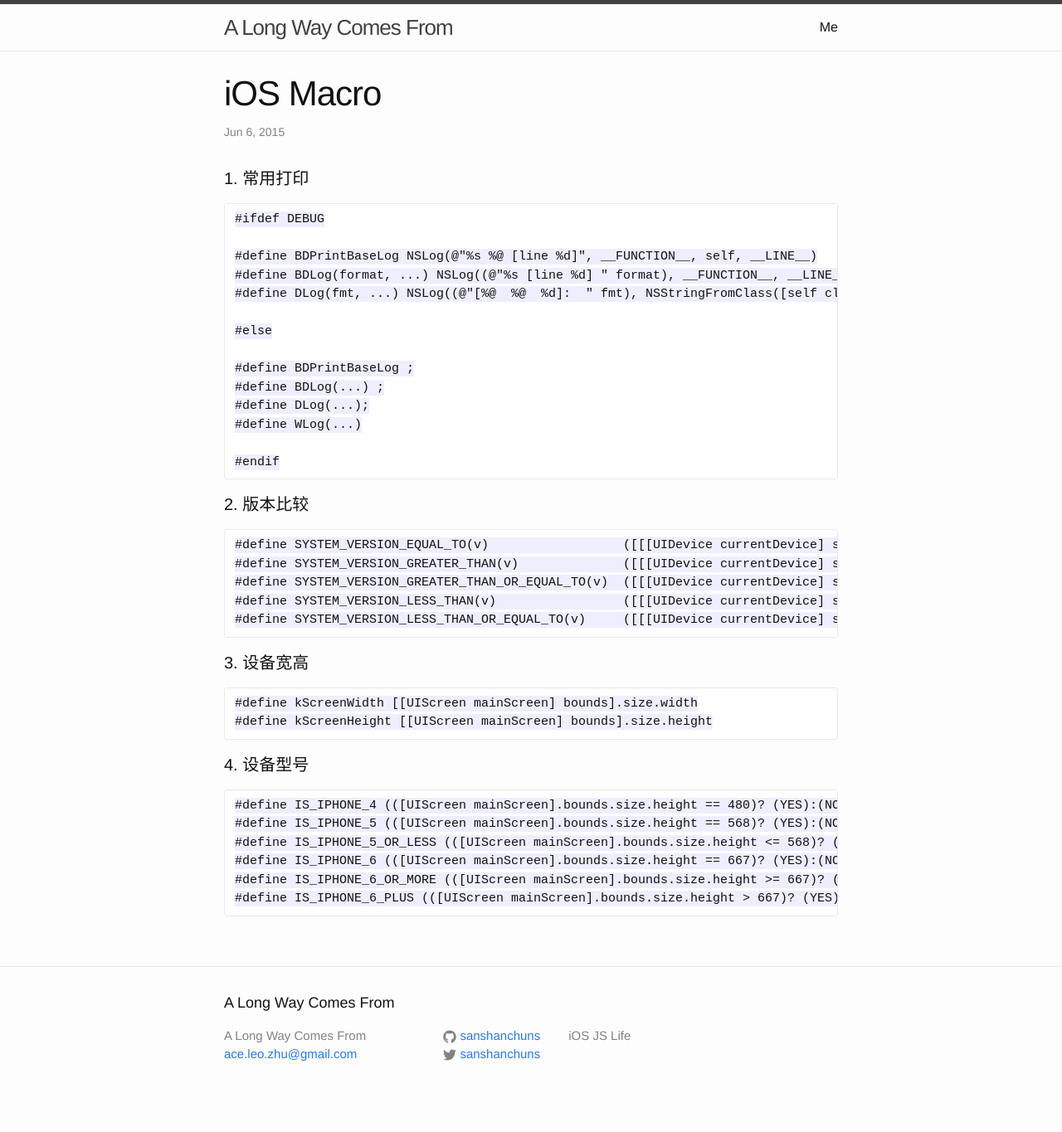
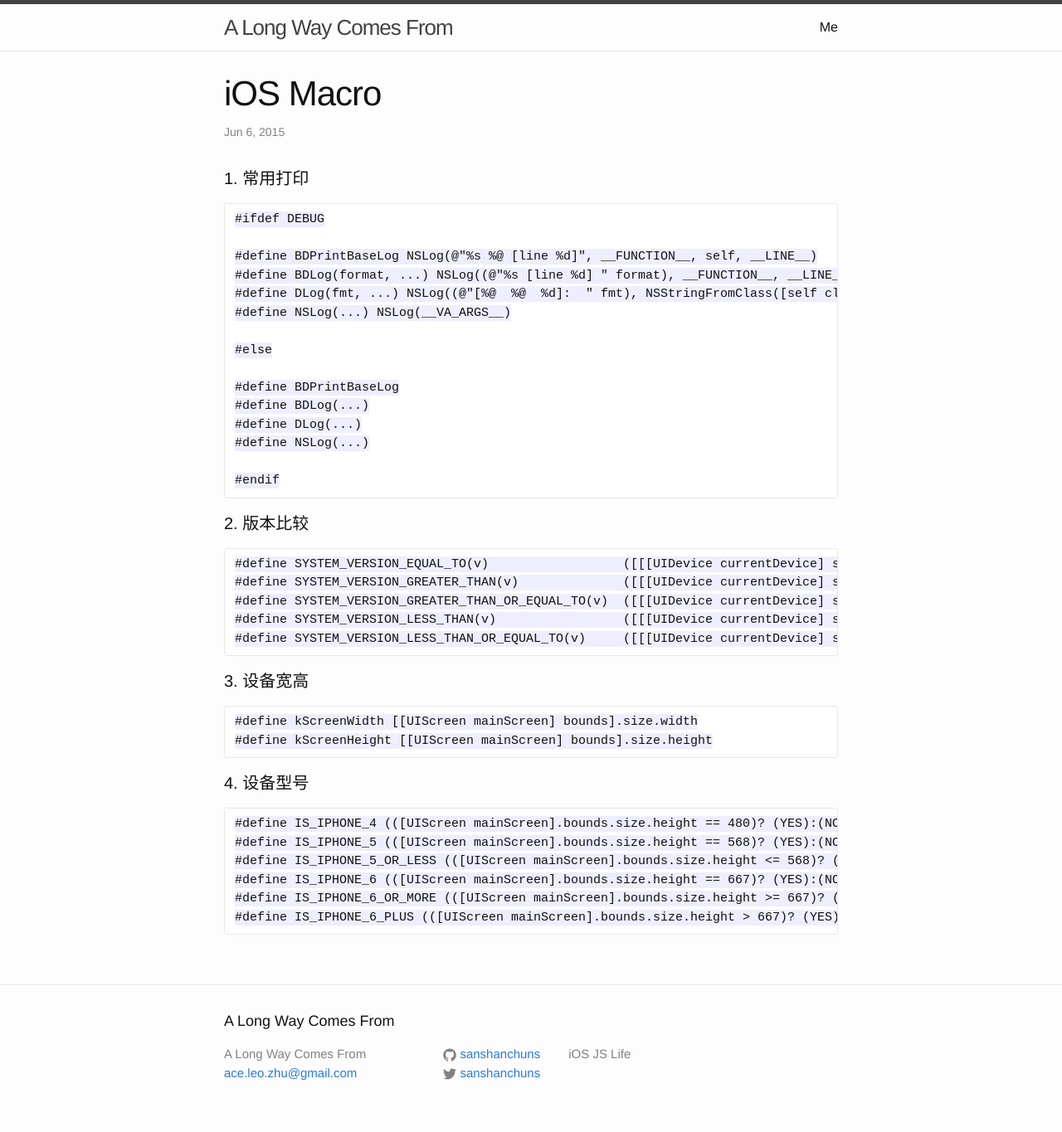
Before and after one commit to sanshanchuns/sanshanchuns.github.io, a Jekyll site: the page built from _posts/2015-06-30-iOS-Macro.markdown, in a window 1280 px wide. Shown: the whole page at 83% size. Built offline with Jekyll 4.4.1, drawn with Linux system fonts in a browser that asks for light colours; before the commit the page ends 1343 px from its top, so only the background shows below that.

Commit message:
update files

```diff
--- a/_posts/2015-06-30-iOS-Macro.markdown
+++ b/_posts/2015-06-30-iOS-Macro.markdown
@@ -11,14 +11,15 @@ categories: jekyll update
 
 	#define BDPrintBaseLog NSLog(@"%s %@ [line %d]", __FUNCTION__, self, __LINE__)
 	#define BDLog(format, ...) NSLog((@"%s [line %d] " format), __FUNCTION__, __LINE__, ##__VA_ARGS__)
-	#define DLog(fmt, ...) NSLog((@"[%@  %@  %d]:  " fmt), NSStringFromClass([self class]), NSStringFromSelector(_cmd), __LINE__, ##__VA_ARGS__);
+	#define DLog(fmt, ...) NSLog((@"[%@  %@  %d]:  " fmt), NSStringFromClass([self class]), NSStringFromSelector(_cmd), __LINE__, ##__VA_ARGS__)
+	#define NSLog(...) NSLog(__VA_ARGS__)
 
 	#else
 
-	#define BDPrintBaseLog ;
-	#define BDLog(...) ;
-	#define DLog(...);
-	#define WLog(...)
+	#define BDPrintBaseLog
+	#define BDLog(...)
+	#define DLog(...)
+	#define NSLog(...)
 
 	#endif
 
```
Also changed, not shown: _posts/2015-06-25-git.markdown (+8 -0 lines).
